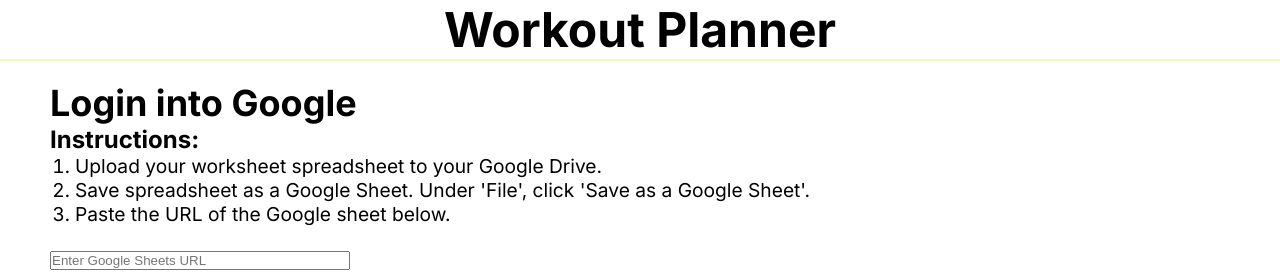
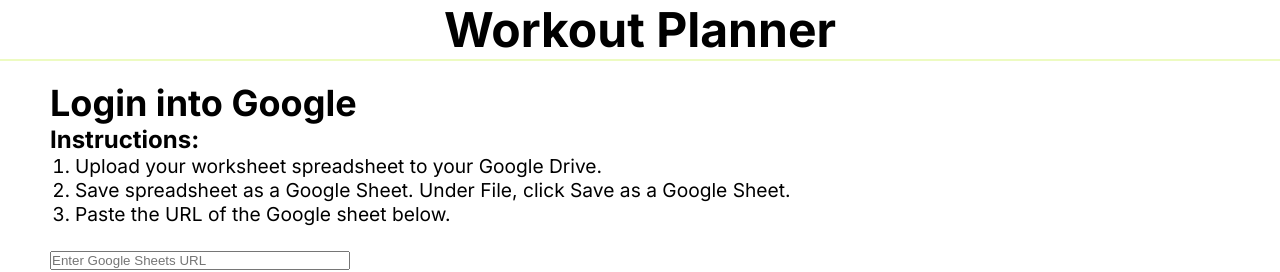
Before and after one commit to fluffybacon-steam/WorkoutManager, a Next.js app: page / in a window 1280 px wide. Shown: the top 272 px of the page. Built offline with nearby package versions, Linux system fonts and the light colour scheme.

Commit message:
removed quots

```diff
--- a/app/page.tsx
+++ b/app/page.tsx
@@ -87,7 +87,7 @@ export default function Home() {
             <h3>Instructions:</h3>
               <ol>
                 <li>Upload your worksheet spreadsheet to your Google Drive.</li>
-                <li>Save spreadsheet as a Google Sheet. Under 'File', click 'Save as a Google Sheet'.</li>
+                <li>Save spreadsheet as a Google Sheet. Under File, click Save as a Google Sheet.</li>
                 <li>Paste the URL of the Google sheet below.</li>
               </ol>
             <input
```
